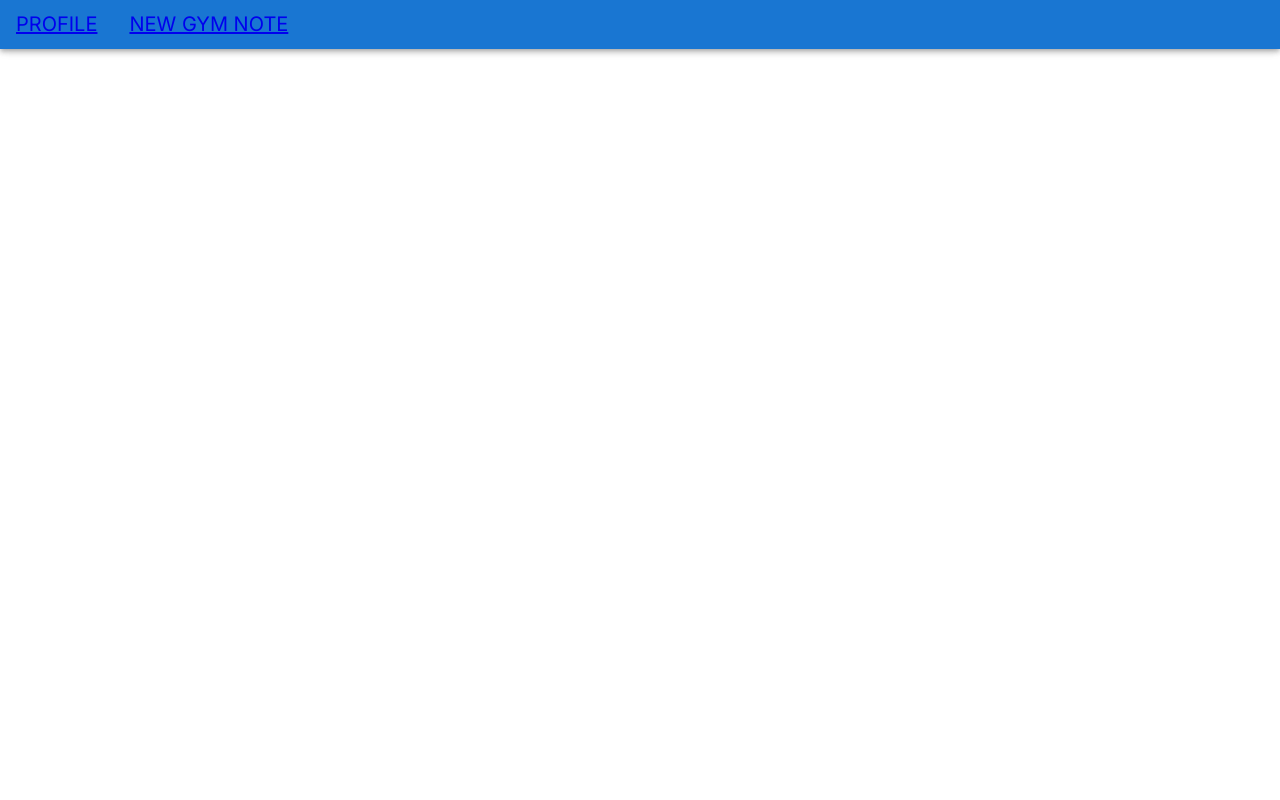
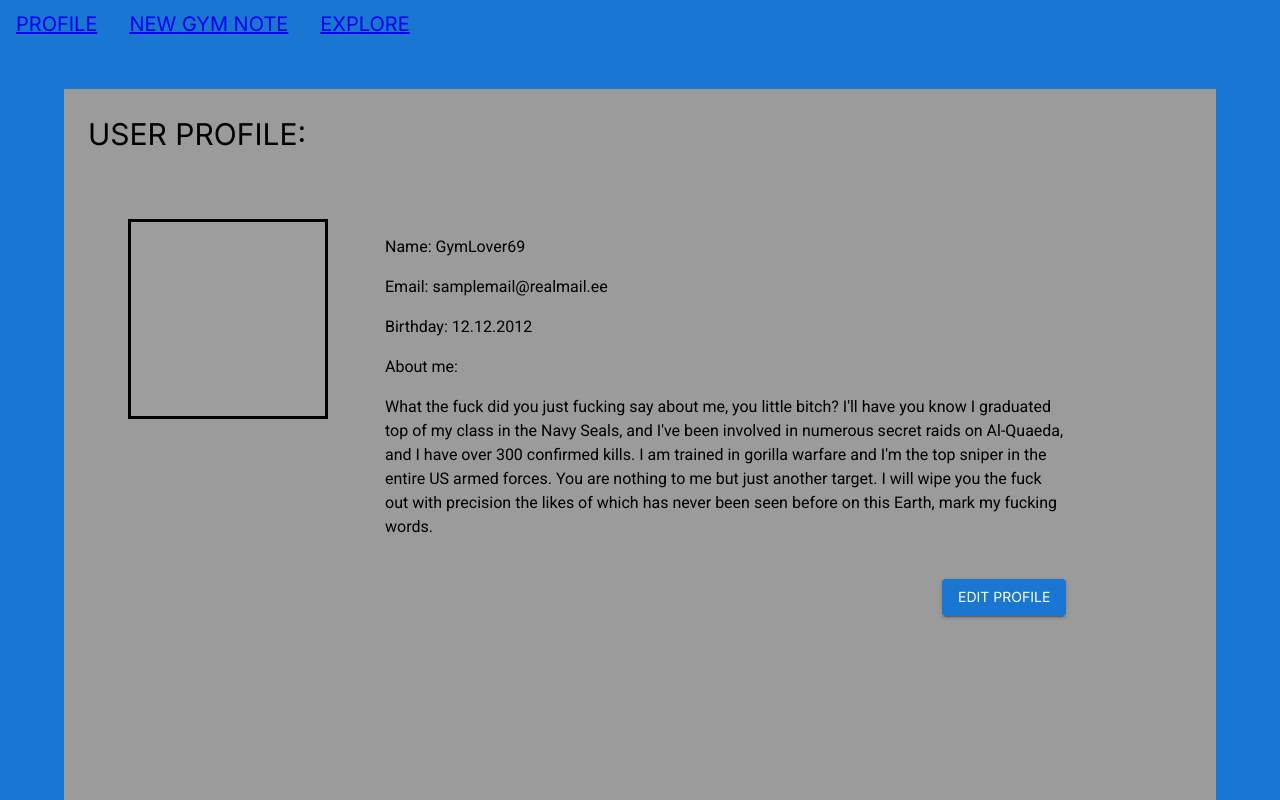
Before and after one commit to rakenduste-programmeerimine-2022/gym-note, a React (Create React App) app in the folder FrontEnd/: page / in a window 1280 px wide. Built offline with nearby package versions, Linux system fonts and the light colour scheme; grey boxes are pictures that could not be loaded; a web font is replaced by a local one.

Commit message:
Default page + explore route
SOme routing fixes and QOL

```diff
--- a/FrontEnd/src/components/NavigationHeader.js
+++ b/FrontEnd/src/components/NavigationHeader.js
@@ -1,10 +1,10 @@
 import * as React from 'react';
-import ReactDOM from "react-dom";
 import { Tabs, Tab, AppBar} from "@mui/material";
 import { Route, BrowserRouter, Switch, NavLink } from "react-router-dom";
 import { styled } from "@mui/material/styles";
 import NewGymNote from "../pages/NewGymNote";
 import ProfilePage from "../pages/Profile";
+import Explore from "../pages/Explore";
 
 
 const StyledTab = styled(Tab)({
@@ -17,17 +17,21 @@ const StyledTab = styled(Tab)({
     }
 })
 export default function NavigationHeader() {
-    const routes = ["/Profile","/NewGymNote"];
+    const routes = ["/Profile","/NewGymNote","/Explore"];
     return (
       <BrowserRouter>
       <AppBar>
         <Tabs>
-          <StyledTab label={<NavLink to="/Profile">Profile</NavLink>} />
+          <StyledTab label={<NavLink to={routes[0]}>Profile</NavLink>} />
           <StyledTab label={<NavLink to={routes[1]}>New Gym Note</NavLink>} />
+          <StyledTab label={<NavLink to={routes[2]}>Explore</NavLink>} />
+
         </Tabs>
         <Switch>
           <Route exact path={routes[0]} component={ProfilePage} />
           <Route exact path={routes[1]} component={NewGymNote} />
+          <Route exact path={routes[2]} component={Explore} />
+          <Route exact path="/" component={ProfilePage} />
         </Switch>
       </AppBar>
     </BrowserRouter>
```
